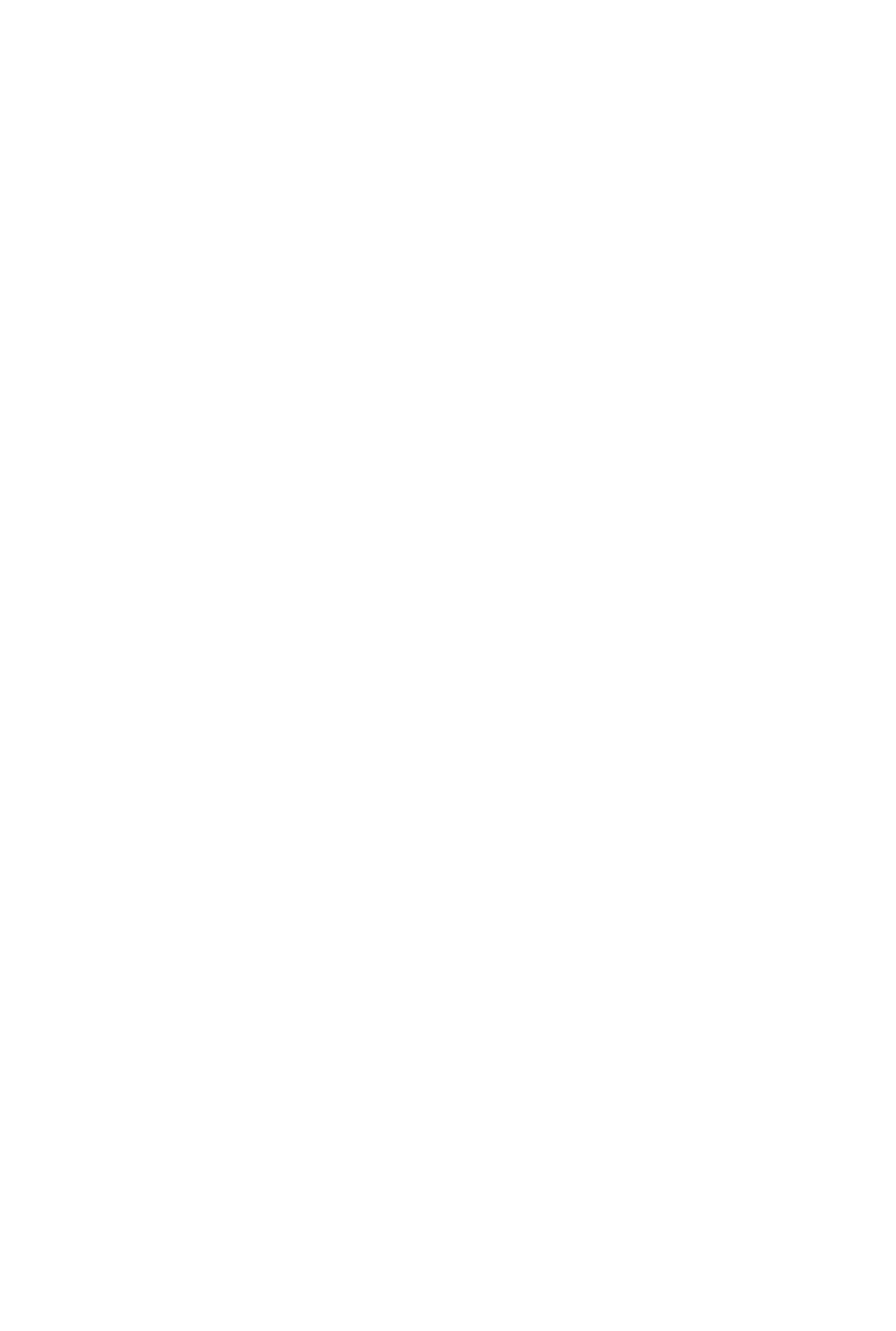
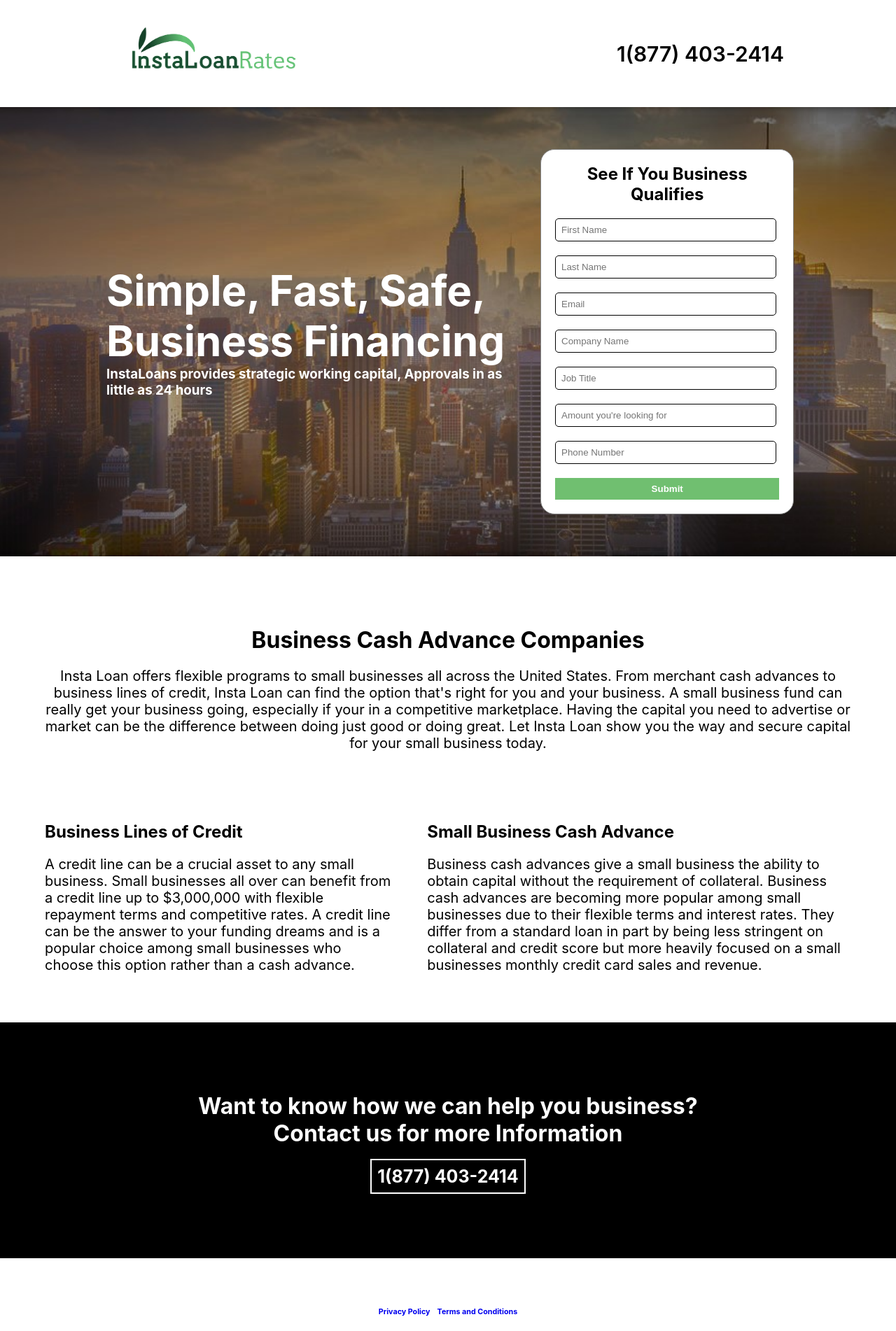
Before and after one commit to axad-capital/insta-loan-rates, a React (Create React App) app in the folder client/: page /fb in a window 1280 px wide. Before the commit this address had no page. Shown: the top 1902 px of the page at 70% size. Before the commit the page ends 800 px from the top, so only its background shows below. Built offline with nearby package versions, Linux system fonts and the light colour scheme.

Commit message:
updated paths

```diff
--- a/client/src/App.js
+++ b/client/src/App.js
@@ -12,6 +12,8 @@ function App() {
       <Router>
         <Routes>
           <Route exact path='/' element={<HomeComp />} />
+          <Route exact path='/goog' element={<HomeComp />} />
+          <Route exact path='/fb' element={<HomeComp />} />
           <Route exact path='/privacy-policy' element={<PrivacyPolicy />} />
           <Route exact path='/terms' element={<Terms />} />
           <Route exact path='/disclaimer' element={<Disclaimer />} />
--- a/client/src/components/HomeComp/HomeComp.js
+++ b/client/src/components/HomeComp/HomeComp.js
@@ -3,8 +3,11 @@ import './homeComp.css'
 import FormComp from '../FormComp/FormComp'
 import Logo from './instaloanlogo.png';
 import Footer from '../Footer/Footer';
+import { useLocation } from 'react-router-dom';
 
 const HomeComp = () => {
+
+    const location = useLocation();
 
     return (
         <div>
@@ -14,7 +17,8 @@ const HomeComp = () => {
                     <img src={Logo} alt="Logo" className="logo" />
                 </div>
                 <div className="navbar-number-container">
-                    <a href='tel:8668852068' className="nav-number">(866) 885-2068</a>
+                    {location.pathname === '/goog' ? <a href='tel:18774032421' className="nav-number">1(877) 403-2421</a> : location.pathname === '/fb' ? <a href='tel:18774032414' className="nav-number">1(877) 403-2414</a> : <a href='tel:8668852068' className="nav-number">(866) 885-2068</a>}
+
                 </div>
             </div>
 
@@ -24,7 +28,7 @@ const HomeComp = () => {
                         <h1 className="header-title">Simple, Fast, Safe, Business Financing</h1>
                         <h3 className="sub-title">InstaLoans provides strategic working capital, Approvals in as little as 24 hours</h3>
                     </div>
-                    <FormComp/>
+                    <FormComp />
                 </div>
             </div>
 
@@ -52,10 +56,10 @@ const HomeComp = () => {
                 <h1 className="contact-title">Want to know how we can help you business?</h1>
                 <h1 className="contact-title">Contact us for more Information</h1>
                 <br />
-                <h1 className="contact-title"><a  href='tel:8668852068' className='contact-number'>(866) 885-2068</a></h1>
+                {location.pathname === '/goog' ? <h1 className="contact-title"><a  href='tel:18774032421' className='contact-number'>1(877) 403-2421</a></h1> : location.pathname === '/fb' ? <h1 className="contact-title"><a href='tel:18774032414' className='contact-number'>1(877) 403-2414</a></h1> : <h1 className="contact-title"><a href='tel:8668852068' className='contact-number'>(866) 885-2068</a></h1>}
             </div>
 
-        <Footer />
+            <Footer />
         </div>
     )
 }
```
